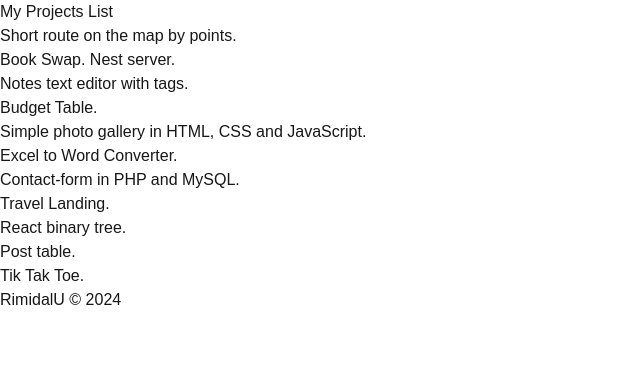
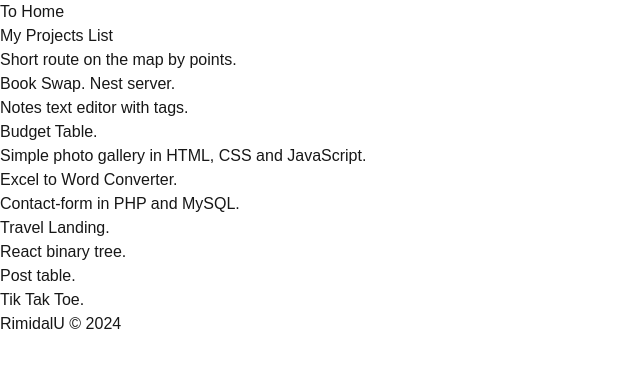
Before and after one commit to RimidalU/my-projects-landing, a Next.js app: page / in a window 1280 px wide. Shown: the top 368 px of the page, without its empty margins (0-640 px from the left). Built offline with nearby package versions, Linux system fonts and the light colour scheme.

Commit message:
feat: add to-home link

```diff
--- a/src/app/layout.tsx
+++ b/src/app/layout.tsx
@@ -3,6 +3,8 @@ import type { Metadata } from 'next'
 import localFont from 'next/font/local'
 
 import './globals.css'
+import Link from 'next/link'
+
 import Footer from '@/components/Footer'
 
 const geistSans = localFont({
@@ -32,6 +34,10 @@ export default function RootLayout({
                 className={`${geistSans.variable} ${geistMono.variable} antialiased`}
             >
                 <div className="grid grid-rows-[20px_1fr_20px] items-center justify-items-center min-h-screen p-8 pb-20 gap-16 sm:p-20 font-[family-name:var(--font-geist-sans)]">
+                    <footer>
+                        <Link href={'/'}>To Home</Link>
+                    </footer>
+
                     <main className="flex flex-col gap-8 row-start-2 items-center sm:items-start">
                         {children}
                     </main>
```
